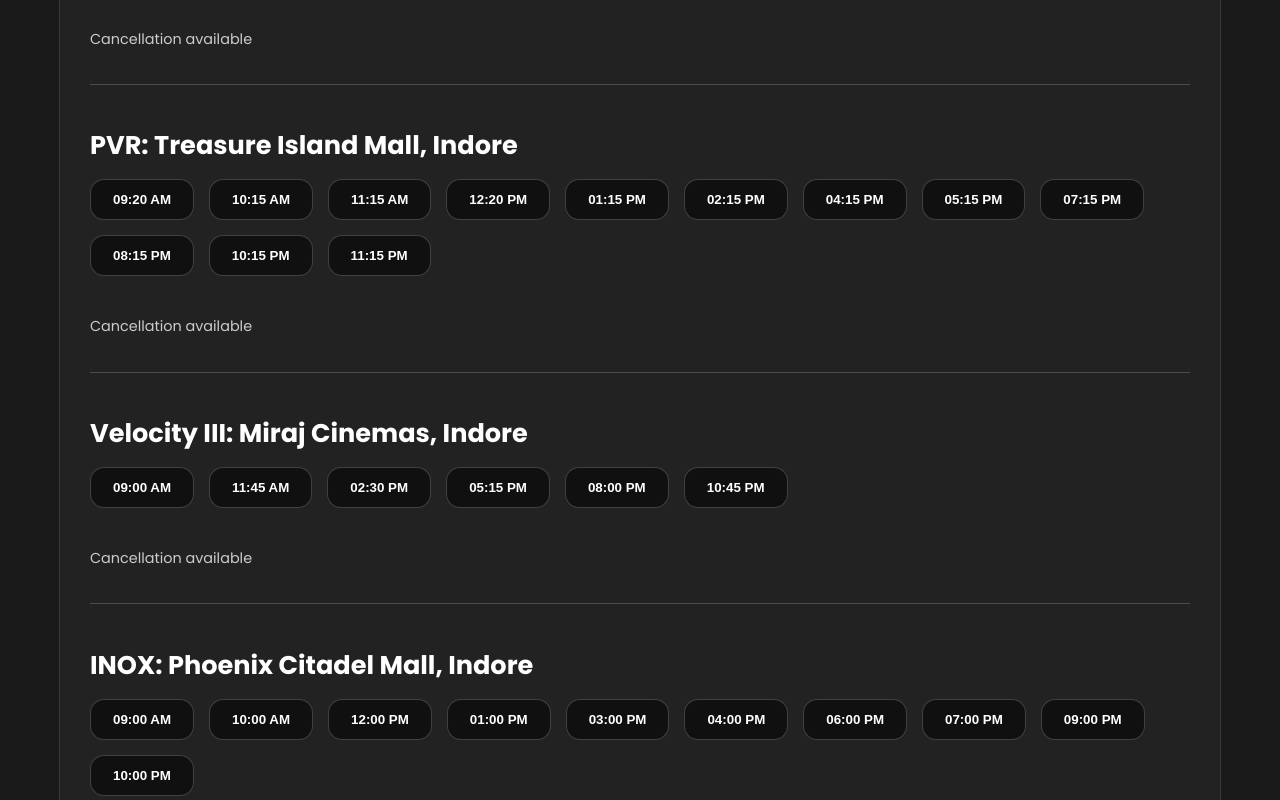
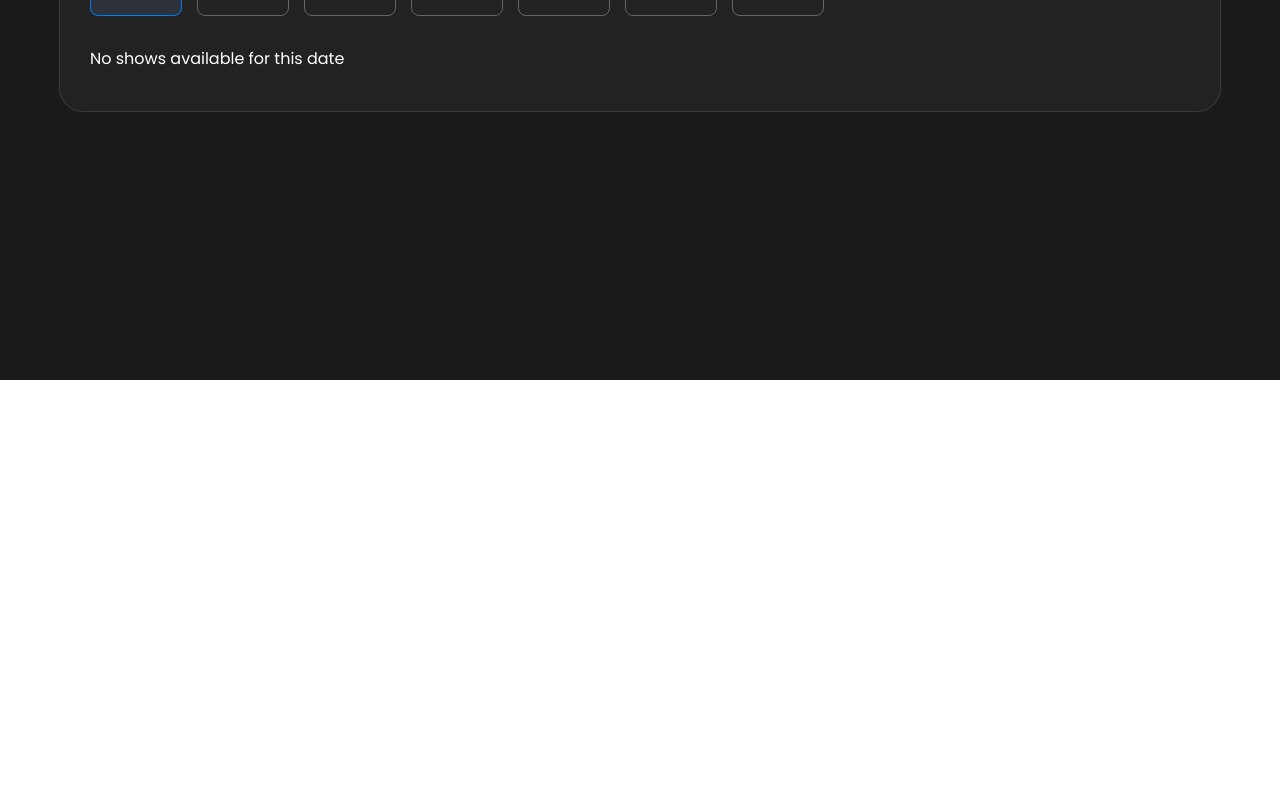
Before and after one commit to Disha2628/MovieTicket-booking-system, a React (Create React App) app in the folder frontend/: page /book/1 in a window 1280 px wide. Shown: the part 460-1260 px from the top of the page. After the commit the page ends 840 px from the top, so only its background shows below. Built offline with nearby package versions, Linux system fonts and the light colour scheme.

Commit message:
I heard you call me Boring Barbie when the coke's got you brave

```diff
--- a/frontend/src/pages/ShowSelectionPage.js
+++ b/frontend/src/pages/ShowSelectionPage.js
@@ -7,69 +7,7 @@
 import axios from 'axios';
 import './ShowSelectionPage.css';
 
-/* ---------- fallback sample data ---------- */
-const rawData = [
-  {
-    theatre: 'INOX: C-21 Mall',
-    shows: [
-      { time: '08:15 AM', status: 'available' },
-      { time: '10:15 AM', status: 'available' },
-      { time: '11:15 AM', status: 'available' },
-      { time: '01:15 PM', status: 'available' },
-      { time: '02:15 PM', status: 'available' },
-      { time: '02:55 PM', status: 'available' },
-      { time: '04:15 PM', status: 'available' },
-      { time: '05:15 PM', status: 'available' },
-      { time: '07:15 PM', status: 'available' },
-      { time: '08:15 PM', status: 'available' },
-      { time: '10:15 PM', status: 'available' },
-      { time: '11:15 PM', status: 'available' },
-    ],
-  },
-  {
-    theatre: 'PVR: Treasure Island Mall, Indore',
-    shows: [
-      { time: '09:20 AM', status: 'available' },
-      { time: '10:15 AM', status: 'available' },
-      { time: '11:15 AM', status: 'available' },
-      { time: '12:20 PM', status: 'fast_filling' },
-      { time: '01:15 PM', status: 'available' },
-      { time: '02:15 PM', status: 'available' },
-      { time: '04:15 PM', status: 'available' },
-      { time: '05:15 PM', status: 'available' },
-      { time: '07:15 PM', status: 'available' },
-      { time: '08:15 PM', status: 'available' },
-      { time: '10:15 PM', status: 'available' },
-      { time: '11:15 PM', status: 'available' },
-    ],
-  },
-  {
-    theatre: 'Velocity III: Miraj Cinemas, Indore',
-    shows: [
-      { time: '09:00 AM', status: 'available' },
-      { time: '11:45 AM', status: 'available' },
-      { time: '02:30 PM', status: 'available' },
-      { time: '05:15 PM', status: 'available' },
-      { time: '08:00 PM', status: 'available' },
-      { time: '10:45 PM', status: 'available' },
-    ],
-  },
-  {
-    theatre: 'INOX: Phoenix Citadel Mall, Indore',
-    shows: [
-      { time: '09:00 AM', status: 'available' },
-      { time: '10:00 AM', status: 'available' },
-      { time: '12:00 PM', status: 'available' },
-      { time: '01:00 PM', status: 'available' },
-      { time: '03:00 PM', status: 'available' },
-      { time: '04:00 PM', status: 'available' },
-      { time: '06:00 PM', status: 'available' },
-      { time: '07:00 PM', status: 'available' },
-      { time: '09:00 PM', status: 'available' },
-      { time: '10:00 PM', status: 'available' },
-    ],
-  },
-];
+
 
 const ShowSelectionPage = () => {
   const location = useLocation();
@@ -82,7 +20,7 @@
   const [selectedSeatType, setSelectedSeatType] = useState(null);
   const [selectedSeatCount, setSelectedSeatCount] = useState(1);
   const [movieId, setMovieId] = useState(null);
-  const [showsData, setShowsData] = useState(rawData);
+  const [showsData, setShowsData] = useState([]);
   const [loading, setLoading] = useState(false);
 
 
@@ -169,7 +107,7 @@
         if (!mounted) return;
 
         const grouped = groupShowsByTheatre(res.data);
-        setShowsData(grouped.length > 0 ? grouped : rawData);
+        setShowsData(grouped);
       } catch (err) {
         if (axios.isCancel && axios.isCancel(err)) {
           // cancelled — ignore
@@ -177,7 +115,7 @@
           // fetch aborted — ignore
         } else {
           console.error('Error fetching shows:', err);
-          setShowsData(rawData);
+          setShowsData([]);
         }
       } finally {
         if (mounted) setLoading(false);
@@ -285,6 +223,8 @@
 
         {loading ? (
           <div className="loading-text">Loading shows...</div>
+        ) : showsData.length === 0 ? (
+          <div className="no-shows-text">No shows available for this date</div>
         ) : (
           <TheatreShows rawData={showsData} onSelectShow={handleSelectShow} />
         )}
--- a/package.json
+++ b/package.json
@@ -1,5 +1,6 @@
 {
   "dependencies": {
-    "jsonwebtoken": "^9.0.2"
+    "jsonwebtoken": "^9.0.2",
+    "mysql2": "^3.15.3"
   }
 }
```
Also changed, not shown: 2 other files (tests, documents, lock files or other folders).
